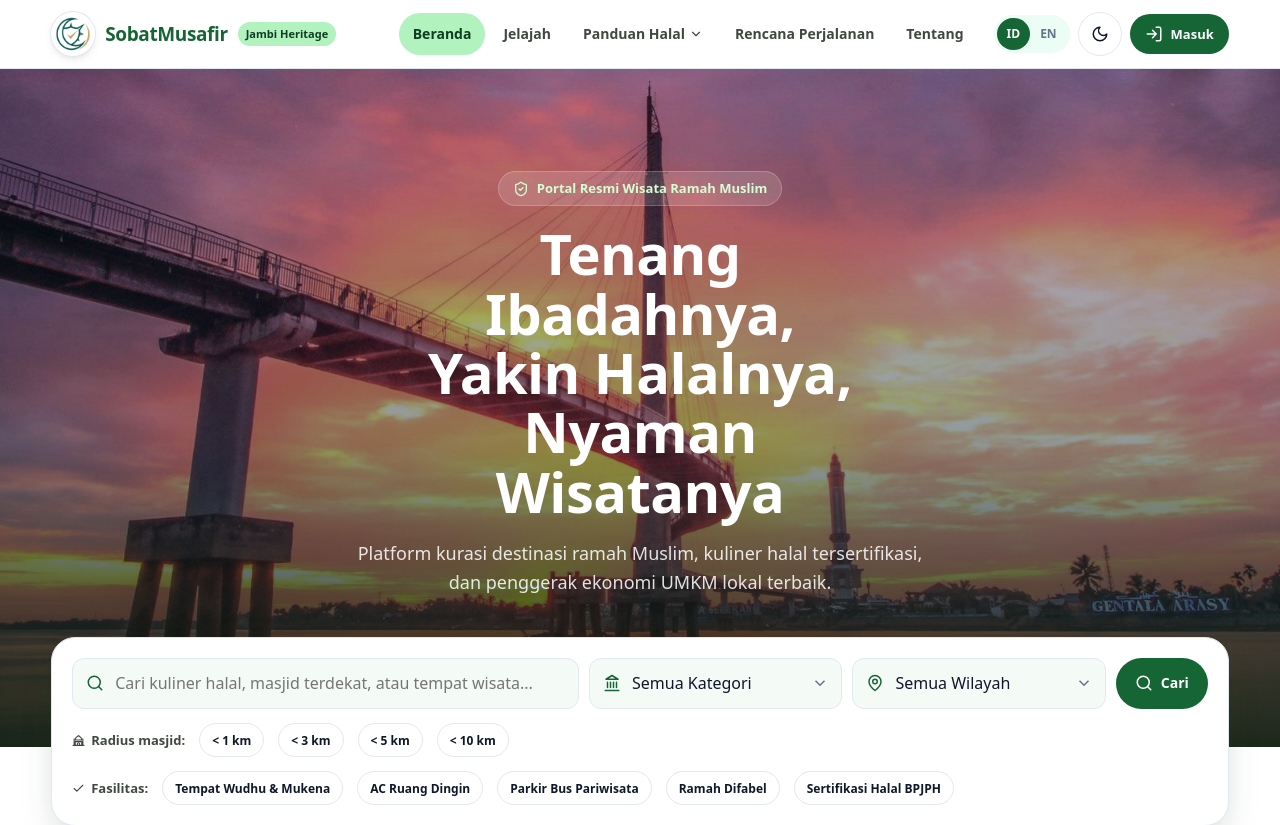
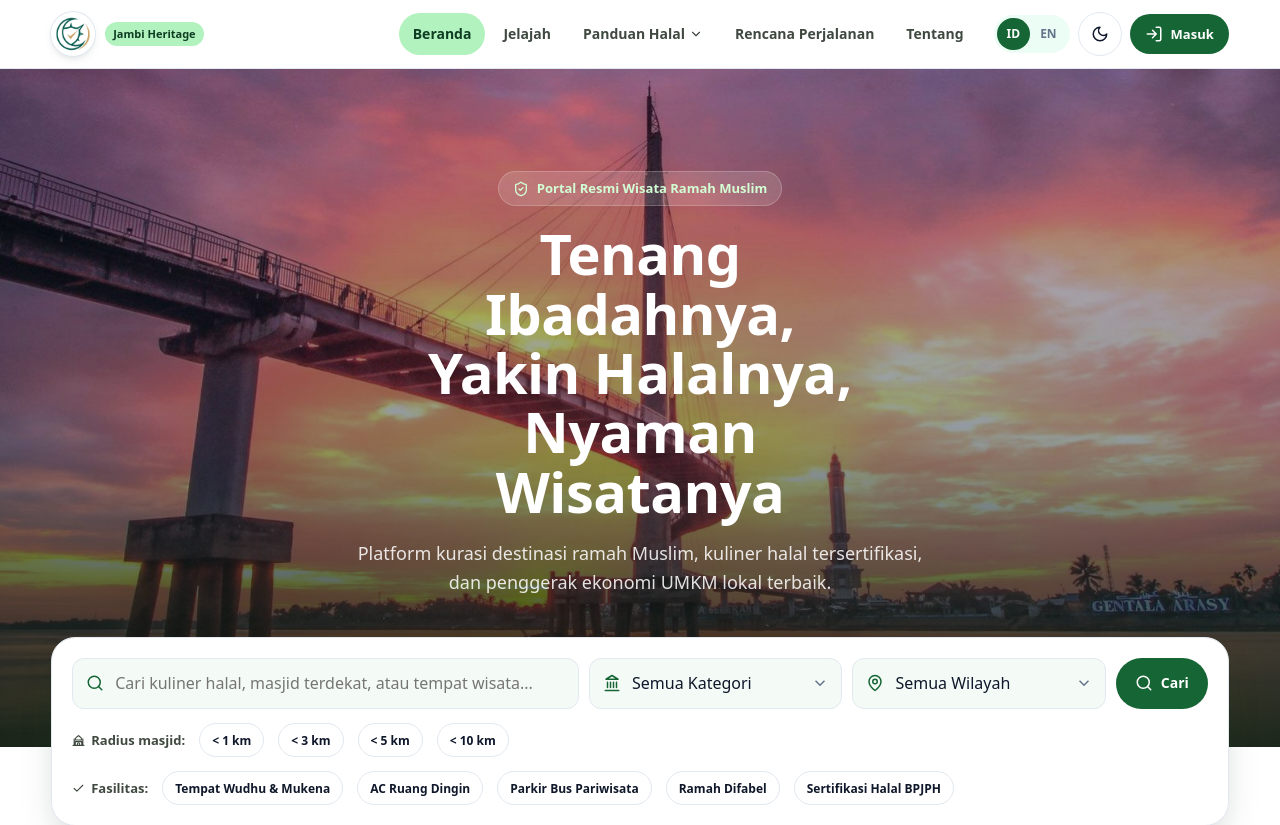
Before and after one commit to farhan-adhimutki/Sobatmusafir, a plain HTML site: page index.html in a window 1280 px wide. Shown: the top 825 px of the page. Drawn offline with Linux system fonts and the light colour scheme; no server answers.

Commit message:
Hapus teks SobatMusafir di header, sisakan logo
Co-Authored-By: Claude Opus 5.5 <noreply@anthropic.com>
Claude-Session: https://claude.ai/code/session_01PNdVaYVsSPjTibZBcF7Rgk

```diff
--- a/index.html
+++ b/index.html
@@ -74,7 +74,6 @@
     <div class="topbar-in">
       <a class="brand" href="#beranda" aria-label="SobatMusafir Jambi, beranda">
         <span class="brand-logo"><img src="img/logo/simbol.png" width="44" height="44" alt=""></span>
-        <span class="brand-name">SobatMusafir</span>
         <span class="brand-tag">Jambi Heritage</span>
       </a>
 
```
